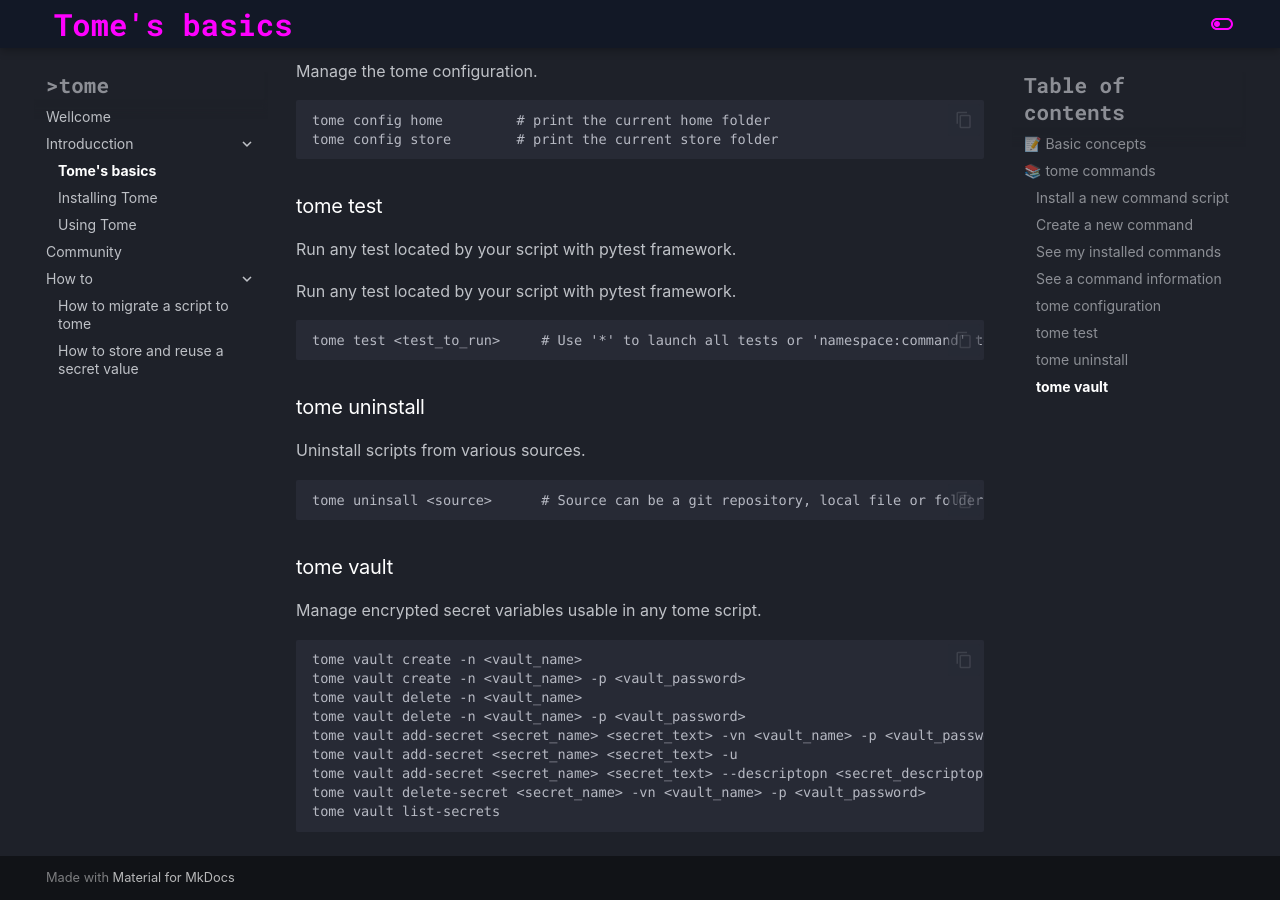
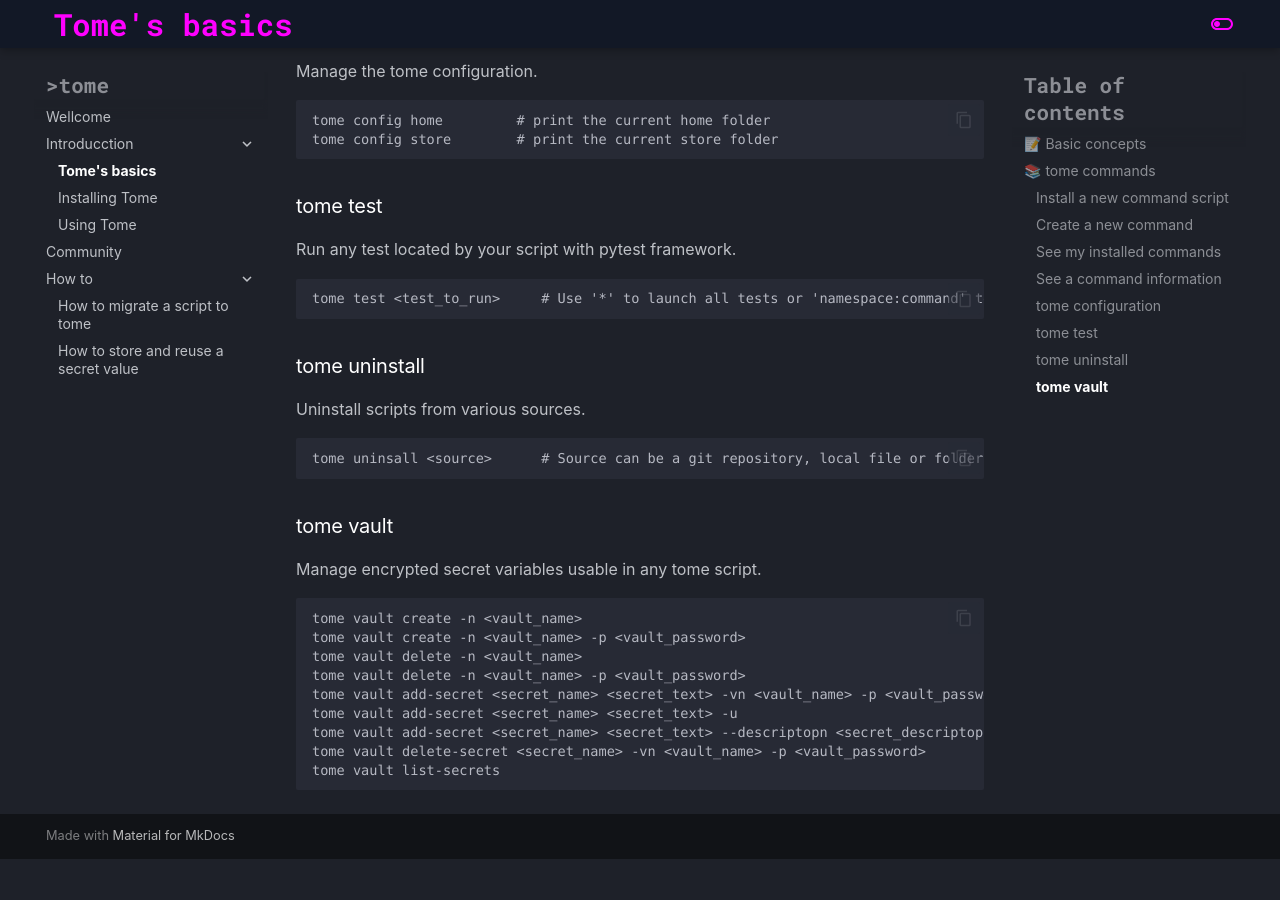
Before and after one commit to jfrog/tome, an MkDocs documentation site: the page built from docs/introduction/basics.md, in a window 1280 px wide and 900 px high, scrolled down 1460 px. Built offline with MkDocs 1.6.1 and Material for MkDocs 9.7.7, drawn with Linux system fonts in a browser that asks for light colours; the version menu is left out; after the commit the page ends 2319 px from its top, so only the background shows below that.

Commit message:
Update docs/introduction/basics.md
Co-authored-by: Carlos Zoido <mrgalleta@gmail.com>

```diff
--- a/docs/introduction/basics.md
+++ b/docs/introduction/basics.md
@@ -52,8 +52,6 @@
 
 Run any test located by your script with pytest framework.
 
-Run any test located by your script with pytest framework.
-
     tome test <test_to_run>     # Use '*' to launch all tests or 'namespace:command' to launch tests for a specific command.
 
 ### tome uninstall
```
